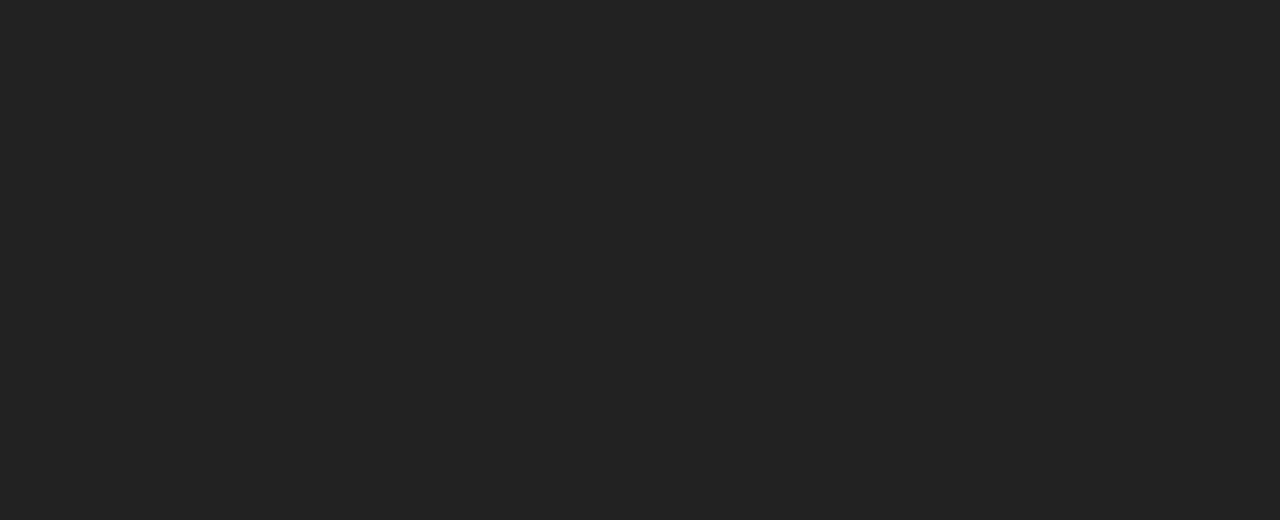
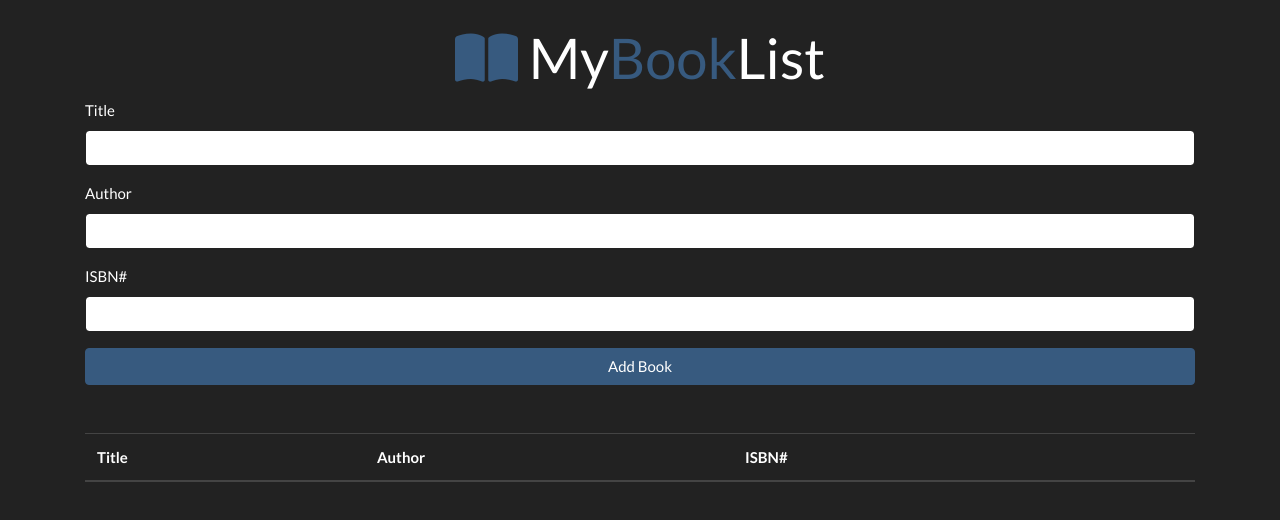
Before and after one commit to newedition994/vanilla-js-booklist, a plain HTML site: page index.html in a window 1280 px wide. Drawn offline with nearby package versions, Linux system fonts and the light colour scheme.

Commit message:
filled out the html page

```diff
--- a/index.html
+++ b/index.html
@@ -4,11 +4,54 @@
     <meta charset="UTF-8" />
     <meta name="viewport" content="width=device-width, initial-scale=1.0" />
     <meta http-equiv="X-UA-Compatible" content="ie=edge" />
+    <script
+      src="https://kit.fontawesome.com/ddb9e32010.js"
+      crossorigin="anonymous"
+    ></script>
     <link
       rel="stylesheet"
       href="https://bootswatch.com/4/darkly/bootstrap.min.css"
     />
     <title>Booklist App</title>
   </head>
-  <body></body>
+  <body>
+    <div class="container mt-4">
+      <h1 class="display-4 text-center">
+        <i class="fas fa-book-open text-primary"></i> My<span
+          class="text-primary"
+          >Book</span
+        >List
+      </h1>
+      <form id="book-form">
+        <div class="form-group">
+          <label for="title">Title</label>
+          <input type="text" id="title" class="form-control" />
+        </div>
+        <div class="form-group">
+          <label for="author">Author</label>
+          <input type="text" id="author" class="form-control" />
+        </div>
+        <div class="form-group">
+          <label for="isbn">ISBN#</label>
+          <input type="text" id="isbn" class="form-control" />
+        </div>
+        <input
+          type="submit"
+          value="Add Book"
+          class="btn btn-primary btn-block"
+        />
+      </form>
+      <table class="table table-striped mt-5">
+        <thead>
+          <tr>
+            <th>Title</th>
+            <th>Author</th>
+            <th>ISBN#</th>
+            <th></th>
+          </tr>
+        </thead>
+        <tbody id="book-list"></tbody>
+      </table>
+    </div>
+  </body>
 </html>
```
